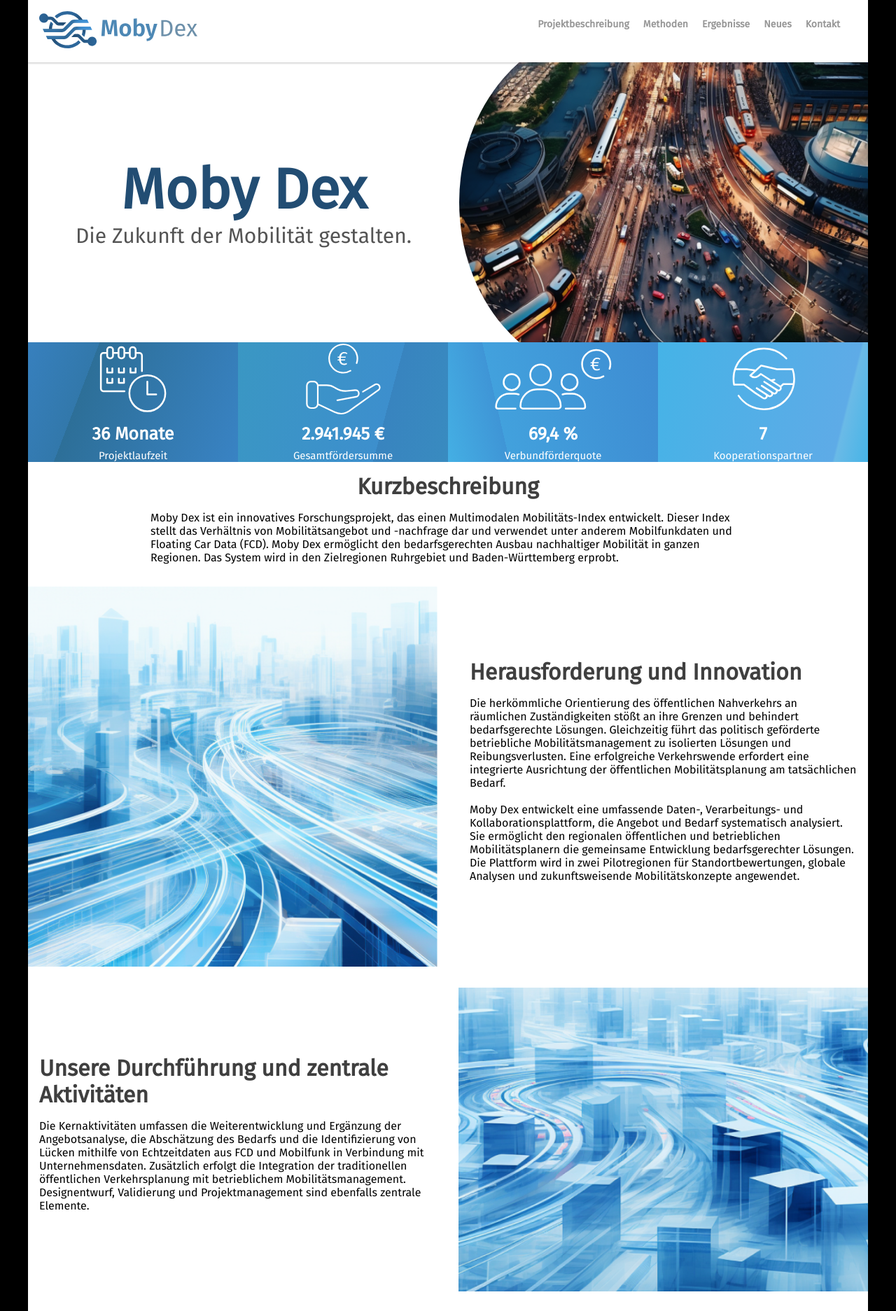
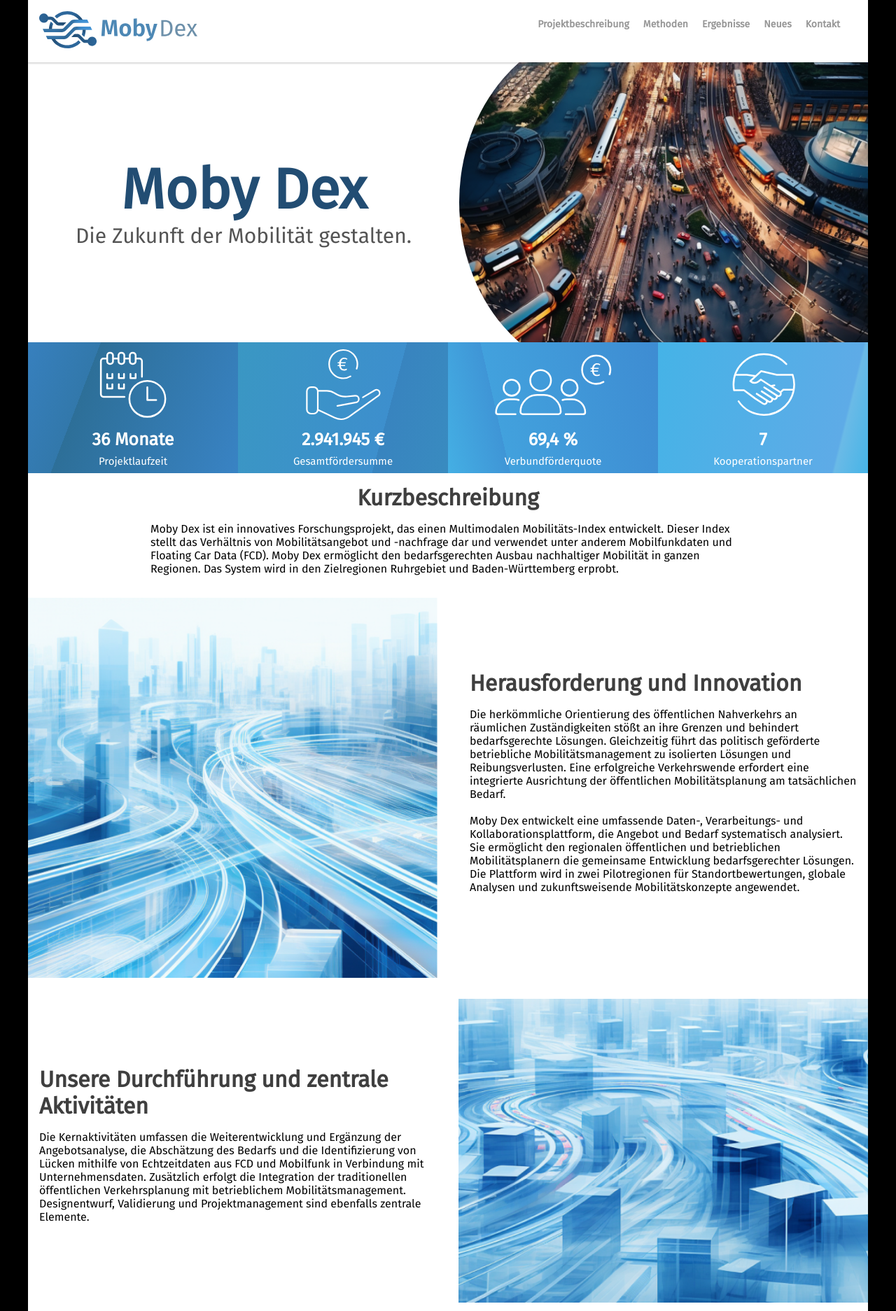
Before and after one commit to mobydex/mobydex.github.io, a Jekyll site: the page built from index.md, in a window 1280 px wide. Shown: the top 1873 px of the page at 70% size. Built offline with Jekyll 4.4.1, drawn with Linux system fonts in a browser that asks for light colours.

Commit message:
Added padding to factbox items

```diff
--- a/assets/mobydex.css
+++ b/assets/mobydex.css
@@ -145,7 +145,7 @@
 
 .factbox-container > * {
   flex: 1;
-  padding: 20 0;
+  padding: 8px 0px;
   display: inline-flex;
   align-items: center;
   flex-direction: column;
```
